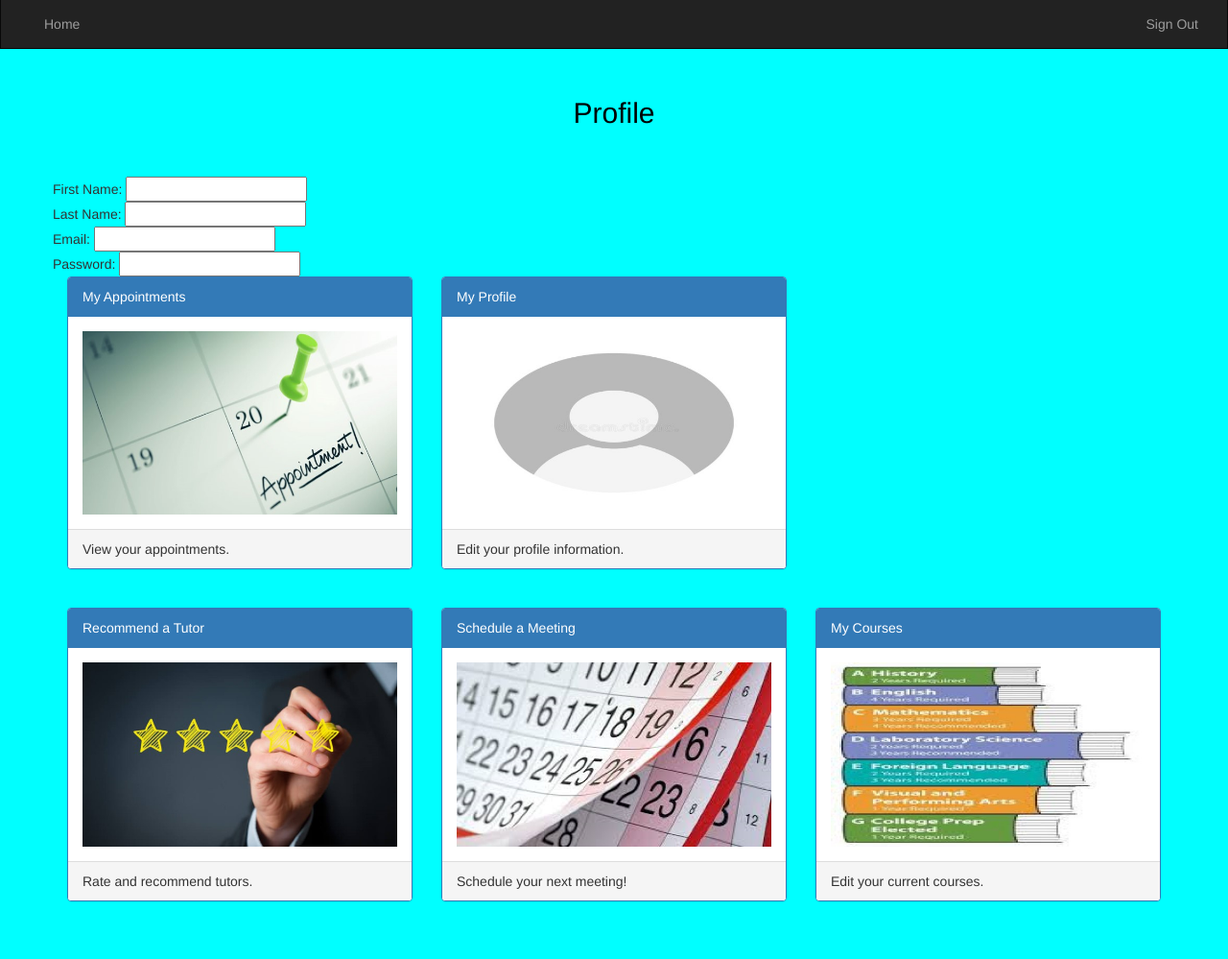
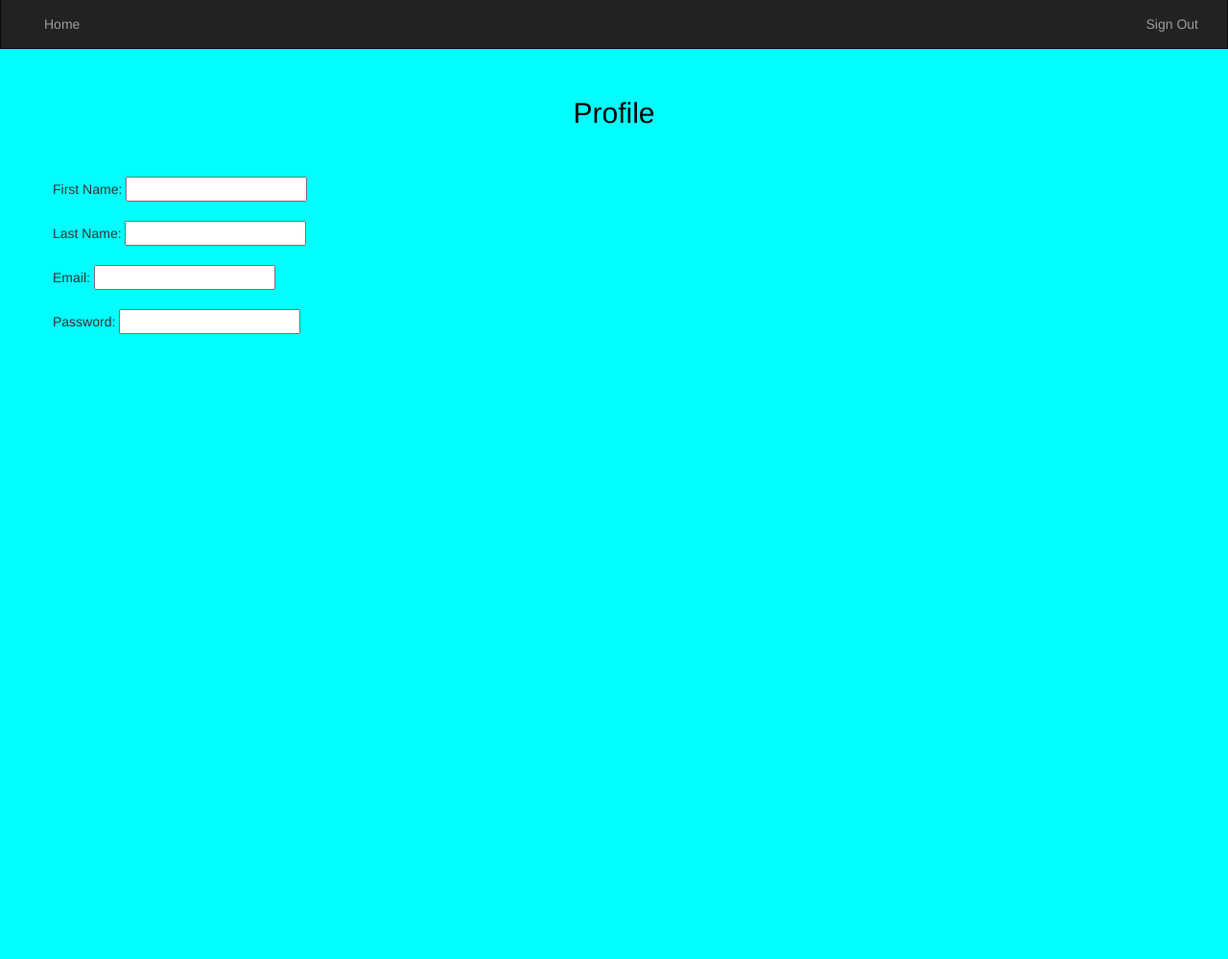
Before and after one commit to crowleyrr/CPS410-F20-Team07, a Django app: a page that uses templates/Profile.html in a window 1280 px wide. Shown: the part 301-1300 px from the top of the page at 96% size. After the commit the page ends 649 px from the top, so only its background shows below. Run offline with Django 3.2, Linux system fonts and the light colour scheme; some libraries are stand-ins or nearby versions.

Commit message:
Updated Profile page

```diff
--- a/templates/Profile.html
+++ b/templates/Profile.html
@@ -73,58 +73,23 @@
   <form> First Name:
   <input type = "text" name = "Fname">
   </form>
+  <br>
   <form> Last Name:
   <input type = "text" name = "Lname">
   </form>
+	<br>
   <form> Email:
   <input type = "text">
   </form>
+	<br>
   <form> Password:
-  <input type = "text" password = "password">
+  <input type = "password" password = "password">
 </form>
-    <div class="col-sm-4">
-      <div class="panel panel-primary">
-        <div class="panel-heading">My Appointments</div>
-        <div class="panel-body"><a href="Appointment.html">
-          <img src="Images/Appointment.jpg" class="img-responsive" style="width:100%" alt="Image">
-        </a>
-		</div>
-          <div class="panel-footer">View your appointments.</div>
-      </div>
-    </div>
-    <div class="col-sm-4">
-      <div class="panel panel-primary">
-        <div class="panel-heading">My Profile</div>
-        <div class="panel-body"><img src="Images/Profile.jpg" class="img-responsive" style="width:100%" alt="Image"></div>
-        <div class="panel-footer">Edit your profile information.</div>
-      </div>
-    </div>
+
+
   </div>
 </div><br>
-<div class="container">
-  <div class="row">
-    <div class="col-sm-4">
-      <div class="panel panel-primary">
-        <div class="panel-heading">Recommend a Tutor</div>
-        <div class="panel-body"><img src="Images/Recommend.jpg" class="img-responsive" style="width:100%" alt="Image"></div>
-        <div class="panel-footer">Rate and recommend tutors.</div>
-      </div>
-    </div>
-    <div class="col-sm-4">
-      <div class="panel panel-primary">
-        <div class="panel-heading">Schedule a Meeting</div>
-        <div class="panel-body"><img src="Images/Calendar.jpg" class="img-responsive" style="width:100%" alt="Image"></div>
-        <div class="panel-footer">Schedule your next meeting!</div>
-      </div>
-    </div>
-    <div class="col-sm-4">
-      <div class="panel panel-primary">
-        <div class="panel-heading">My Courses</div>
-        <div class="panel-body"><img src="Images/Courses.jpg" class="img-responsive" style="width:100%" alt="Image"></div>
-        <div class="panel-footer">Edit your current courses.</div>
-      </div>
-    </div>
-  </div>
+
 </div><br><br>
 </body>
 </html>
```
